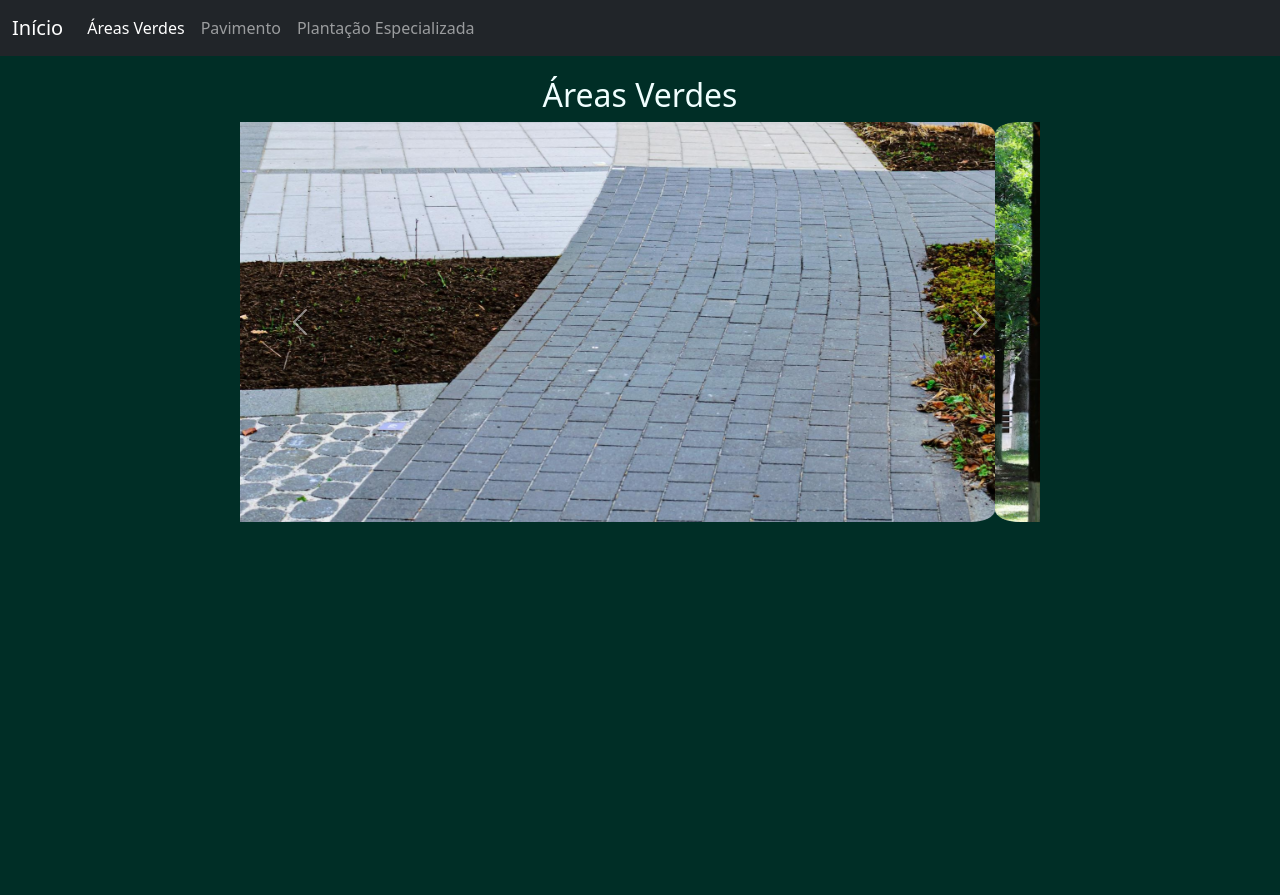
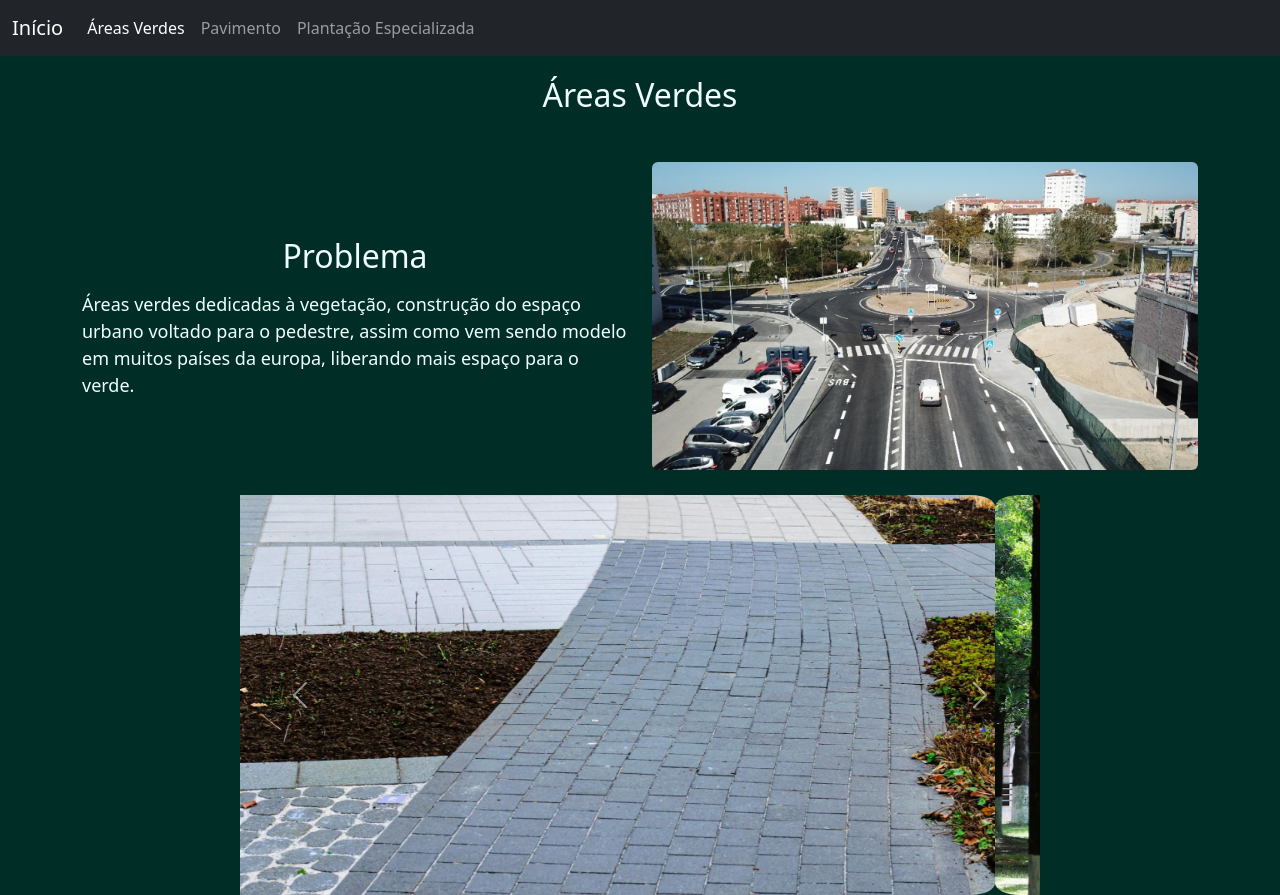
Before and after one commit to Davi-Avila/ProjetoIlhasDeCalor, a plain HTML site: page areas.html in a window 1280 px wide. Before the commit the page ends 800 px from the top, so only its background shows below. Drawn offline with nearby package versions, Linux system fonts and the light colour scheme.

Commit message:
Mais um pouco de coisa

```diff
--- a/areas.html
+++ b/areas.html
@@ -45,9 +45,28 @@
 
 </header>
 
+<h2>Áreas Verdes</h2>
+
+
 <body>
 
-<h2>Áreas Verdes</h2>
+    <div class="container mt-5">
+    <div class="row align-items-center">
+
+      <div class="col-md-6 order-md-1 order-2">
+        <h2>Problema</h2>
+        <p>Áreas verdes dedicadas à vegetação, construção do espaço urbano voltado para o pedestre, assim como vem sendo modelo em muitos países da europa, liberando mais espaço para o verde.
+
+        </p>
+      </div>
+
+      <div class="col-md-6 order-md-2 order-1">
+        <img src="Imagens/estardaEuropa.jpg" class="img-fluid rounded">
+      </div>
+
+    </div>
+  </div>
+
 
 <div id="carouselExample" class="carousel slide" data-bs-ride="carousel"> <!--Carrosel de imagens-->
 
```
Also changed, not shown: Imagens/estardaEuropa.jpg (added).
